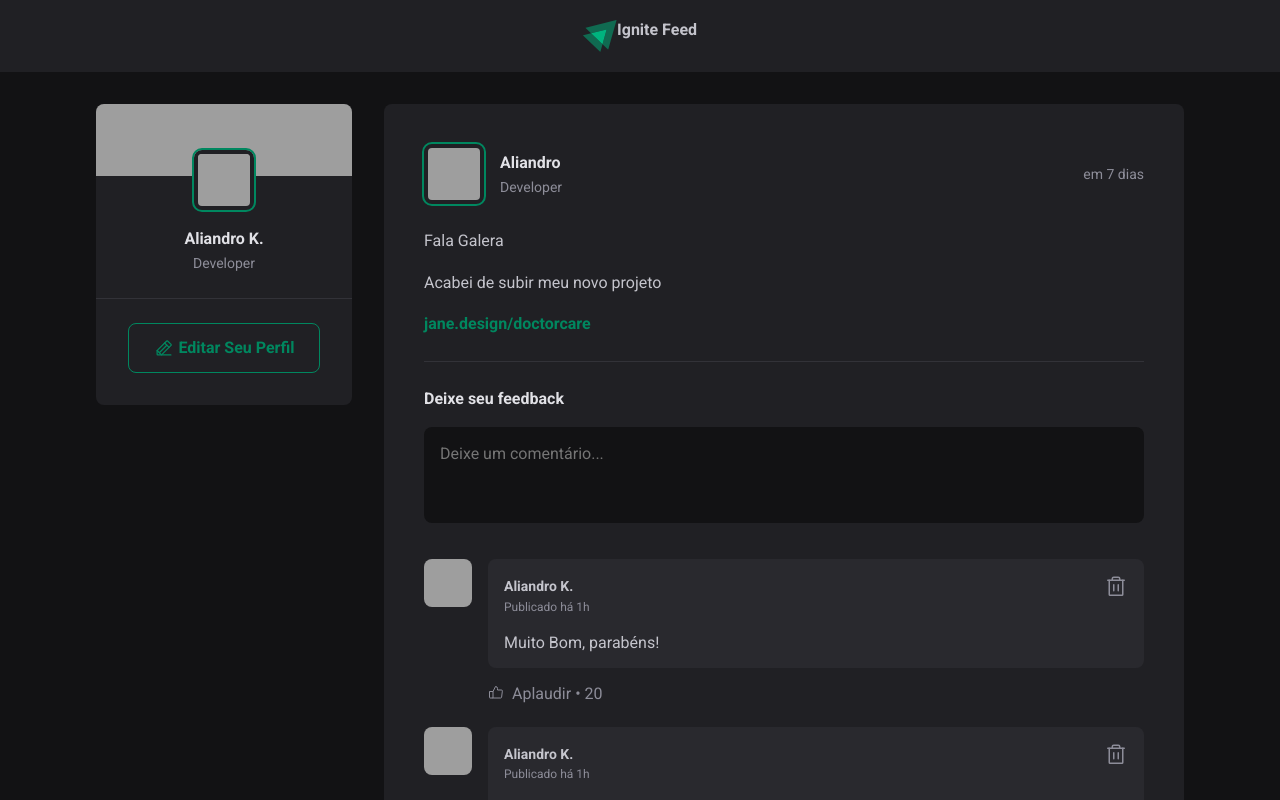
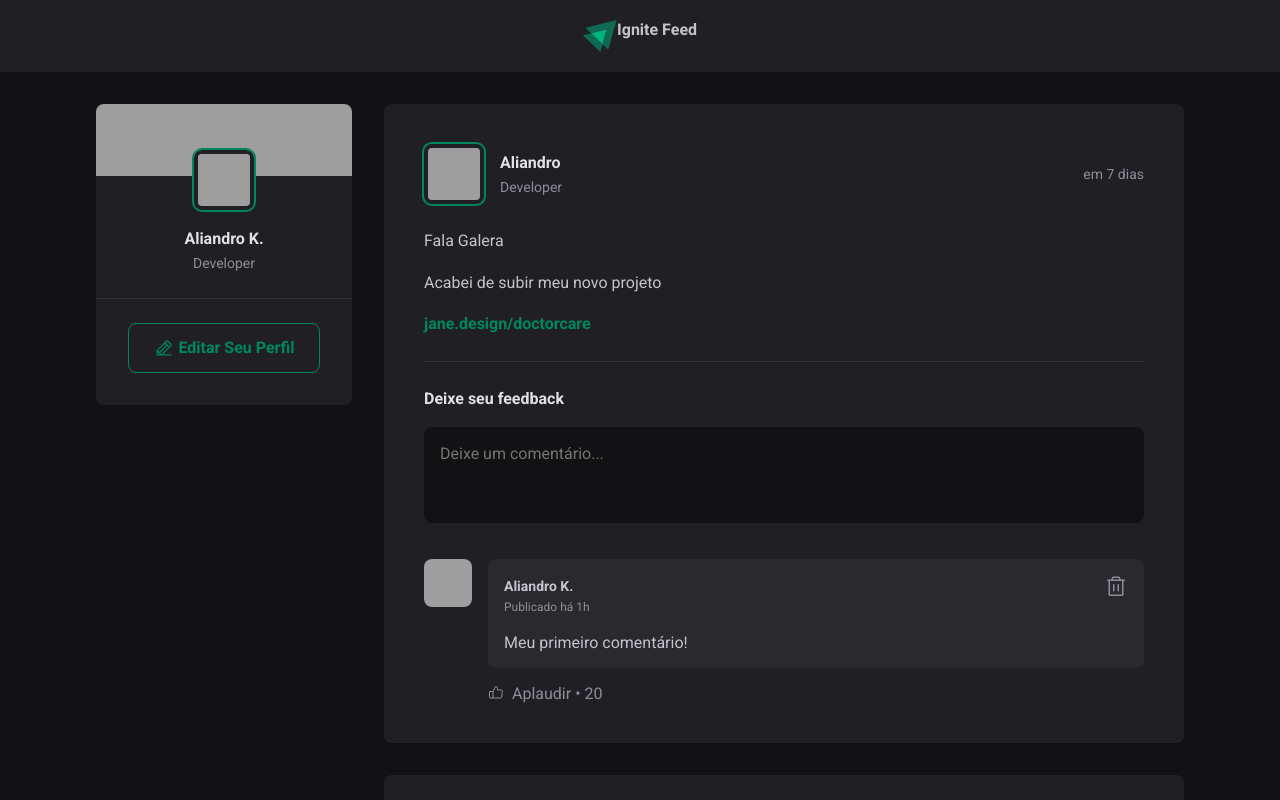
Before and after one commit to AliandroK/ig-react-fundamentals, a React (Vite) app: page / in a window 1280 px wide. Shown: the top 800 px of the page. Built offline with nearby package versions, Linux system fonts and the light colour scheme; grey boxes are pictures that could not be loaded.

Commit message:
Applying states, communication between components, and validation in components react

```diff
--- a/src/App.jsx
+++ b/src/App.jsx
@@ -44,8 +44,7 @@
 
 function App() {
 
-
-  return (
+   return (
     <div>
       <Header />
 
@@ -56,6 +55,7 @@
           {posts.map(post => {
             return (
                 <Post
+                  key={post.id}
                   author={post.author}
                   content={post.content}
                   publishedAt={post.publishedAt}
--- a/src/components/Comment.jsx
+++ b/src/components/Comment.jsx
@@ -2,7 +2,11 @@
 import styles from './Comment.module.css';
 import {Trash, ThumbsUp} from 'phosphor-react'
 
-export function Comment(){
+export function Comment({content, onDeleteComment}){
+
+   function handleClinclDeleteComment(){
+    onDeleteComment(content);
+   }
 
     return(
         <div className={styles.comment}>
@@ -16,12 +20,12 @@
                             <time title="15 de Maio 2023 às 21:53h" dateTime="2023-05-11 21:53:30">Publicado há 1h</time>
                         </div>
 
-                        <button title="Deletar Comentário">
+                        <button title="Deletar Comentário" onClick={handleClinclDeleteComment}>
                             <Trash size={24} />
                         </button>
                     </header>
 
-                    <p>Muito Bom, parabéns!</p>
+                    <p>{content}</p>
                 </div>
 
                 <footer>
--- a/src/components/Post.jsx
+++ b/src/components/Post.jsx
@@ -3,8 +3,38 @@
 import { Avatar } from './Avatar';
 import { Comment } from './Comment';
 import styles from './Post.module.css';
+import { useState } from 'react';
 
 export function Post({author, publishedAt, content}){
+
+  const [comments, setComments] = useState(['Meu primeiro comentário!']);
+  const [newCommentText, setNewCommentText] = useState('');
+
+  function handleCreateNewComment(){
+    event.preventDefault();
+
+    setComments([...comments, newCommentText]);
+
+    setNewCommentText('');
+  }
+
+  function handleOnChangeCommentText(){
+    event.target.setCustomValidity('');
+    setNewCommentText(event.target.value);
+  }
+
+  function deleteComment(commentToDelete){
+    const newCommentListWithoutDeleteOne = comments.filter(comment => { return comment != commentToDelete; });
+
+    setComments(newCommentListWithoutDeleteOne);
+  }
+
+  function handleInvalidComment(){
+    event.target.setCustomValidity('Campo Obrigatório!');
+  }
+
+  const isNewCommentValid = newCommentText.length === 0;
+
   const publishedAtDateFormat = format(publishedAt, "d 'de' LLLL 'às' HH:mm'h'", {locale: ptBr});
   const publishedDateRelativeNow = formatDistanceToNow(publishedAt, {locale: ptBr, addSuffix : true});
 
@@ -27,32 +57,39 @@
         <div className={styles.content}>
             {content.map(line => {
               if(line.type === "paragraph"){
-                return <p>{line.content}</p>
+                return <p key={line.content}>{line.content}</p>
               }else{
                 if(line.type === "link"){
-                    return <p><a href="#">{line.content}</a></p>
+                    return <p key={line.content}><a href="#">{line.content}</a></p>
                 }
               }
             })}
         </div>
 
 
-        <form className={styles.commentForm}>
+        <form onSubmit={handleCreateNewComment} className={styles.commentForm}>
             <strong>Deixe seu feedback</strong>
 
             <textarea
               placeholder='Deixe um comentário...'
+              value={newCommentText}
+              onChange={handleOnChangeCommentText}
+              onInvalid={handleInvalidComment}
+              required
             />
 
             <footer>
-                <button type="submit">Publicar</button>
+                <button type="submit" disabled={isNewCommentValid} >Publicar</button>
             </footer>
         </form>
 
         <div className={styles.commentList}>
-            <Comment />
-            <Comment />
-            <Comment />
+
+            {
+              comments.map(comment => {
+                return ( <Comment key={comment} content = {comment} onDeleteComment={deleteComment} /> );
+              })
+            }
         </div>
 
       </article>
--- a/src/components/Post.module.css
+++ b/src/components/Post.module.css
@@ -114,8 +114,13 @@
     transition: background-color 0.1s;
 }
 
-.commentForm button[type=submit]:hover {
+.commentForm button[type=submit]:not(:disabled):hover {
     background: var(--green-300);
+}
+
+.commentForm button[type=submit]:disabled {
+    opacity: 0.7;
+    cursor: not-allowed;
 }
 
 .commentList{
```
